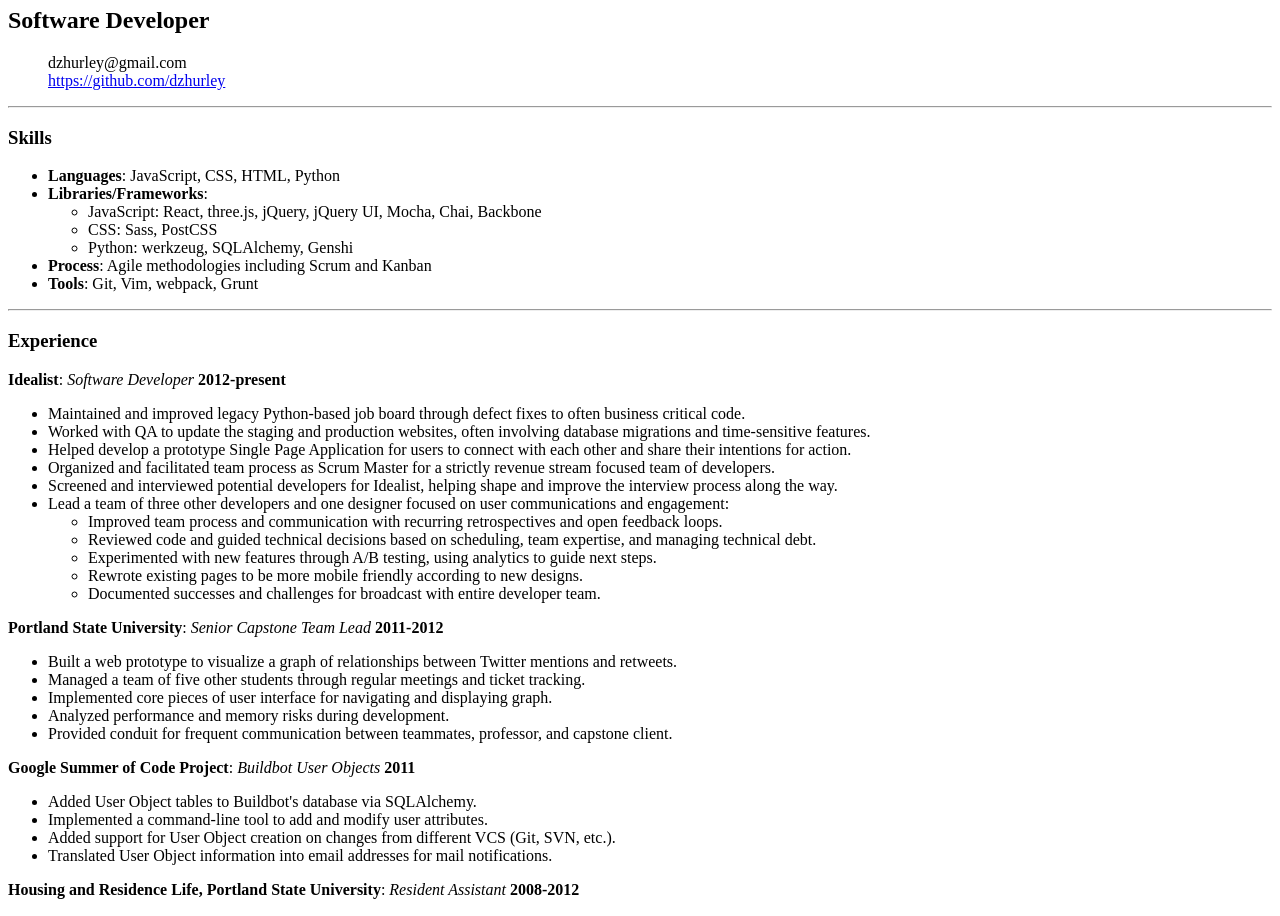
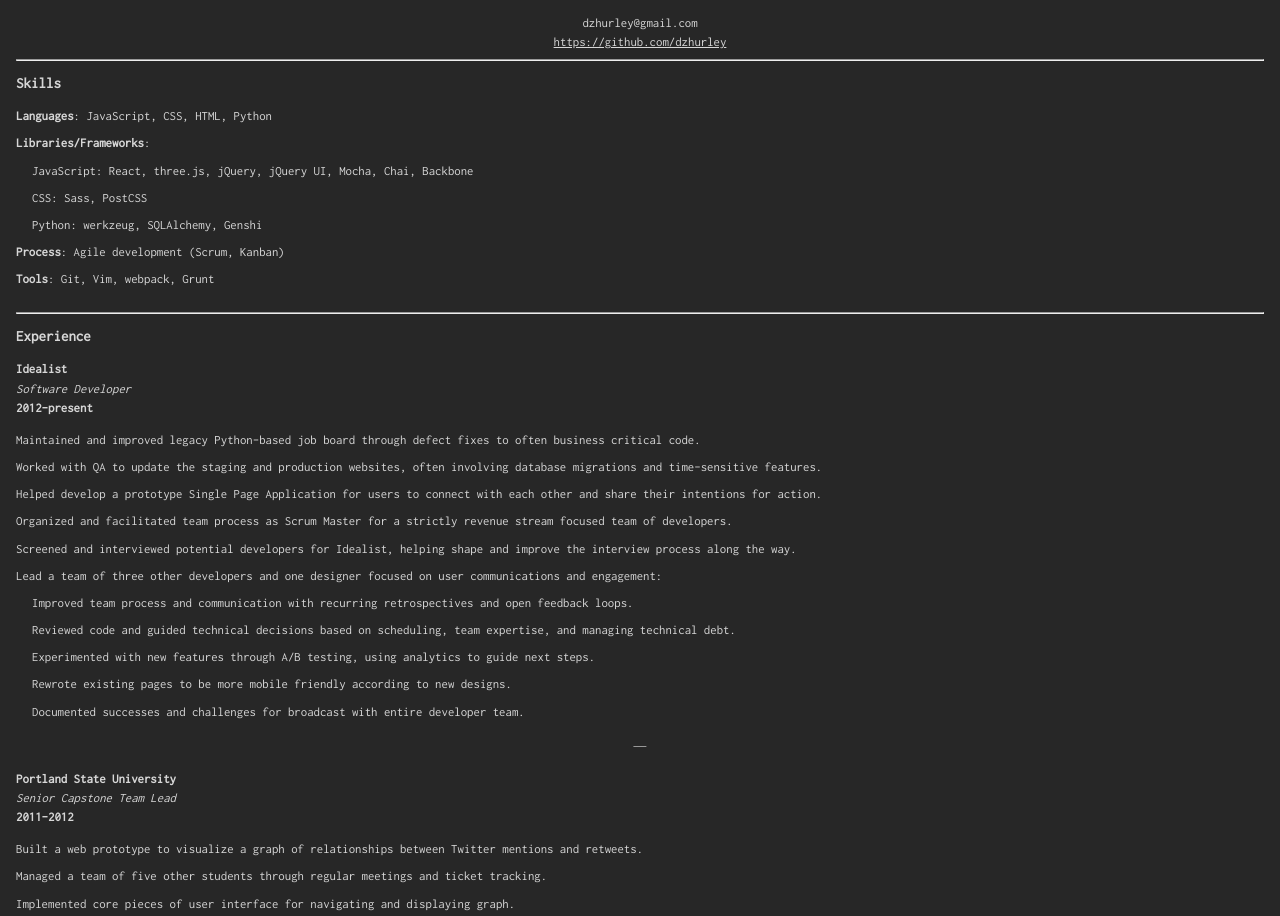
Before and after one commit to dzhurley/resume, a website: page index.html in a window 1280 px wide. Shown: the part 73-989 px from the top of the page. Drawn offline with Linux system fonts and the light colour scheme.

Commit message:
style mobile resume

```diff
--- a/index.html
+++ b/index.html
@@ -2,14 +2,12 @@
 <html>
 <head>
   <title>resume.md</title>
-  <link rel="stylesheet" href="style.css">
+  <link rel="stylesheet" href="style/style.css">
 </head>
 <body>
-<h1 id="derek-hurley">Derek Hurley</h1>
+<h2 id="derek-hurley">Derek Hurley</h2>
 <h2 id="software-developer">Software Developer</h2>
-<blockquote>
 <p>dzhurley@gmail.com<br><a href="https://github.com/dzhurley">https://github.com/dzhurley</a></p>
-</blockquote>
 <hr>
 <h3 id="skills">Skills</h3>
 <ul>
@@ -20,12 +18,12 @@
 <li>Python: werkzeug, SQLAlchemy, Genshi</li>
 </ul>
 </li>
-<li><strong>Process</strong>: Agile methodologies including Scrum and Kanban</li>
+<li><strong>Process</strong>: Agile development (Scrum, Kanban)</li>
 <li><strong>Tools</strong>: Git, Vim, webpack, Grunt</li>
 </ul>
 <hr>
 <h3 id="experience">Experience</h3>
-<p><strong>Idealist</strong>: <em>Software Developer</em>  <strong>2012-present</strong></p>
+<p><strong>Idealist</strong> <em>Software Developer</em>  <strong>2012-present</strong></p>
 <ul>
 <li>Maintained and improved legacy Python-based job board through defect fixes to often business critical code.</li>
 <li>Worked with QA to update the staging and production websites, often involving database migrations and time-sensitive features.</li>
@@ -41,30 +39,30 @@
 </ul>
 </li>
 </ul>
-<p><strong>Portland State University</strong>: <em>Senior Capstone Team Lead</em>  <strong>2011-2012</strong></p>
+<p><strong>Portland State University</strong> <em>Senior Capstone Team Lead</em>  <strong>2011-2012</strong></p>
 <ul>
 <li>Built a web prototype to visualize a graph of relationships between Twitter mentions and retweets.</li>
 <li>Managed a team of five other students through regular meetings and ticket tracking.</li>
 <li>Implemented core pieces of user interface for navigating and displaying graph.</li>
 <li>Analyzed performance and memory risks during development.</li>
-<li>Provided conduit for frequent communication between teammates, professor, and capstone client.</li>
+<li>Facilitated frequent communication between teammates, professor, and capstone client.</li>
 </ul>
-<p><strong>Google Summer of Code Project</strong>: <em>Buildbot User Objects</em>  <strong>2011</strong></p>
+<p><strong>Google Summer of Code Project</strong> <em>Buildbot User Objects</em>  <strong>2011</strong></p>
 <ul>
 <li>Added User Object tables to Buildbot&#39;s database via SQLAlchemy.</li>
 <li>Implemented a command-line tool to add and modify user attributes.</li>
 <li>Added support for User Object creation on changes from different VCS (Git, SVN, etc.).</li>
 <li>Translated User Object information into email addresses for mail notifications.</li>
 </ul>
-<p><strong>Housing and Residence Life, Portland State University</strong>: <em>Resident Assistant</em> <strong>2008-2012</strong></p>
+<p><strong>Residence Life, Portland State University</strong> <em>Resident Assistant</em> <strong>2008-2012</strong></p>
 <ul>
 <li>Enforced housing policies in residence halls.</li>
 <li>Executed social and educational events involving campus resources.</li>
-<li>For two years of employment, supervised a staff of 5 to 6 resident assistants.</li>
+<li>For two years of employment, supervised a staff of up to six resident assistants.</li>
 <li>Mediated interpersonal conflicts between residents and fellow staff.</li>
 </ul>
 <hr>
 <h3 id="education">Education</h3>
-<p><strong>Bachelors of Science in Computer Science</strong>: <em>Portland State University</em> <strong>2007-2012</strong></p>
+<p><strong>Bachelors of Science in Computer Science</strong> <em>Portland State University</em> <strong>2007-2012</strong></p>
 </body>
 </html>
--- a/style.css
+++ b/style.css
@@ -0,0 +1,34 @@
+@font-face {
+    font-family: "Inconsolata";
+    font-style: normal;
+    font-weight: normal;
+    src: url("/font/Inconsolata.woff") format("woff");
+}
+
+body {
+    font-family: "Inconsolata";
+    font-size: 1rem;
+    overflow: hidden;
+    margin: 0 auto;
+}
+
+a {
+    color: inherit;
+
+    &:active, &:visited {
+        color: inherit;
+    }
+}
+
+ul {
+    margin: 0;
+    padding: 0;
+}
+
+li {
+    list-style: none;
+}
+
+button:focus {
+    outline: none;
+}
--- /dev/null
+++ b/style/style.css
@@ -0,0 +1,69 @@
+@font-face {
+    font-family: "Inconsolata";
+    font-style: normal;
+    font-weight: normal;
+    src: url("Inconsolata.woff") format("woff");
+}
+
+body {
+    font-family: "Inconsolata";
+    font-size: 0.8rem;
+
+    background-color: rgba(39, 39, 39, 1);
+    color: rgba(215, 215, 215, 1);
+
+    margin: 1rem;
+}
+
+body > p > * {
+    display: block;
+}
+
+h1, h2, p:first-of-type {
+    text-align: center;
+}
+
+a {
+    color: inherit;
+}
+
+a:active, a:visited {
+    color: inherit;
+}
+
+ul {
+    margin-bottom: 3rem;
+    padding: 0;
+    position: relative;
+}
+
+li {
+    list-style: none;
+}
+
+li, p {
+    line-height: 1.5;
+    margin: 0.5rem 0;
+}
+
+li > ul {
+    margin: 0 1rem;
+}
+
+p + ul:after {
+    content: '\2014';
+    position: absolute;
+    left: 50%;
+    bottom: -2rem;
+    transform: translate(-50%);
+}
+p + ul:last-of-type:after {
+    content: '';
+}
+
+hr {
+    margin-top: -1.5rem;
+}
+hr:first-of-type {
+    margin-top: initial;
+}
```
Also changed, not shown: package.json (+8 -1 lines), resume.md (+11 -11 lines), style/Inconsolata.woff (added), 1 other file.
